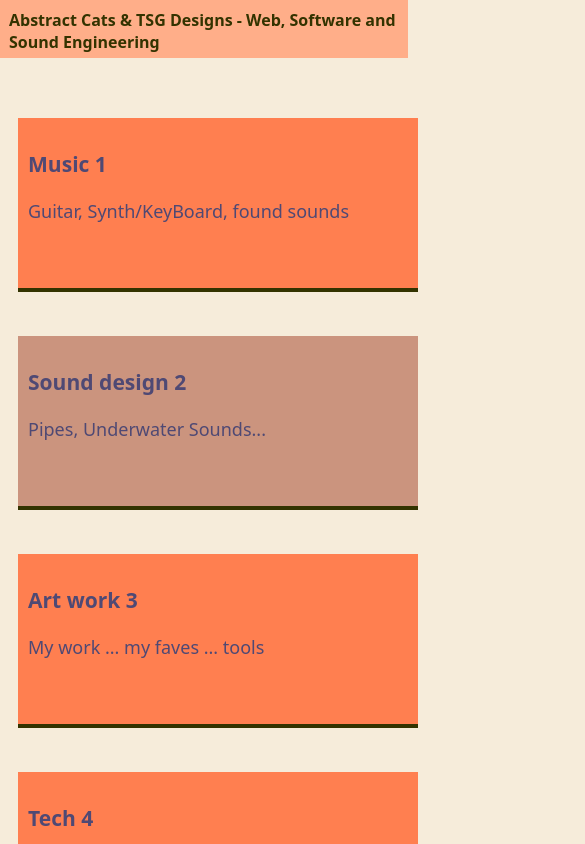
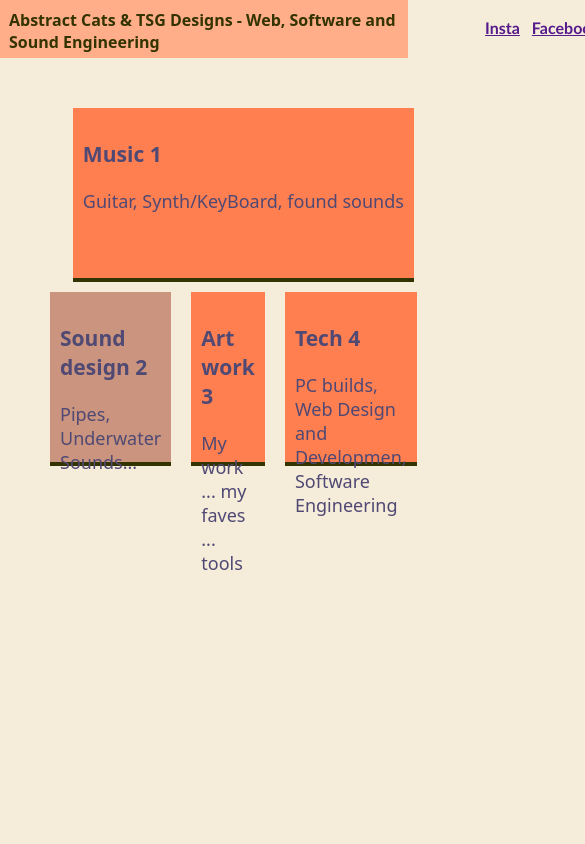
Before and after one commit to tsgxcode/Web-Development-TSG-AC-Site-2024, a plain HTML site: page index.html in a window 390 px wide. Shown: the top 844 px of the page, 585 px wide, since content can reach past the window. Drawn offline with Linux system fonts and the light colour scheme.

Commit message:
Adjusted article boxs

```diff
--- a/css/css.css
+++ b/css/css.css
@@ -50,19 +50,18 @@
 }
 
 .main {
-	width: 1000px;
-	margin: 20px auto;
-	grid-template-columns: 400px ;
+	justify-items: center;
+	max-width: 1100px;
 	display: grid;
 	color: rgb(79, 73, 116);
-	padding: 5px;
+	padding: 1rem;
     grid-gap:10px;
 
 }
 
 /*Music */
 .article1 {
-	grid-column: 1/1;
+	grid-column: 10/1;
 	grid-row: 1/1;
 	height: 150px;
 	padding: 10px;
@@ -142,8 +141,10 @@
 
 	display: grid;
 	overflow: hidden;
-	margin-top: 30PX;
-	margin-left: 410px;
+	  bottom: 0;
+    left: 0;
+    right: 0;
+    position: fixed;
 	list-style-type: none;
 
 }
@@ -158,6 +159,20 @@
 
 .footer {
 	color: coral;
+	height: 20px;
+    bottom: 0;
+    left: 0;
+    right: 0;
+    position: fixed;
 }
 
 /*Responsive */
+
+@media (max-width: 768px ){
+    .main {
+
+
+
+    }
+
+}
--- a/index.html
+++ b/index.html
@@ -39,10 +39,10 @@
 
       <br>
 
-     <div class="article3">
+     <article class="article3">
         <h3>Art work 3</h3>
         <p>My work ... my faves ... tools</p>
-      </div>
+      </article>
       <br>
 
       <article class="article4">
```
